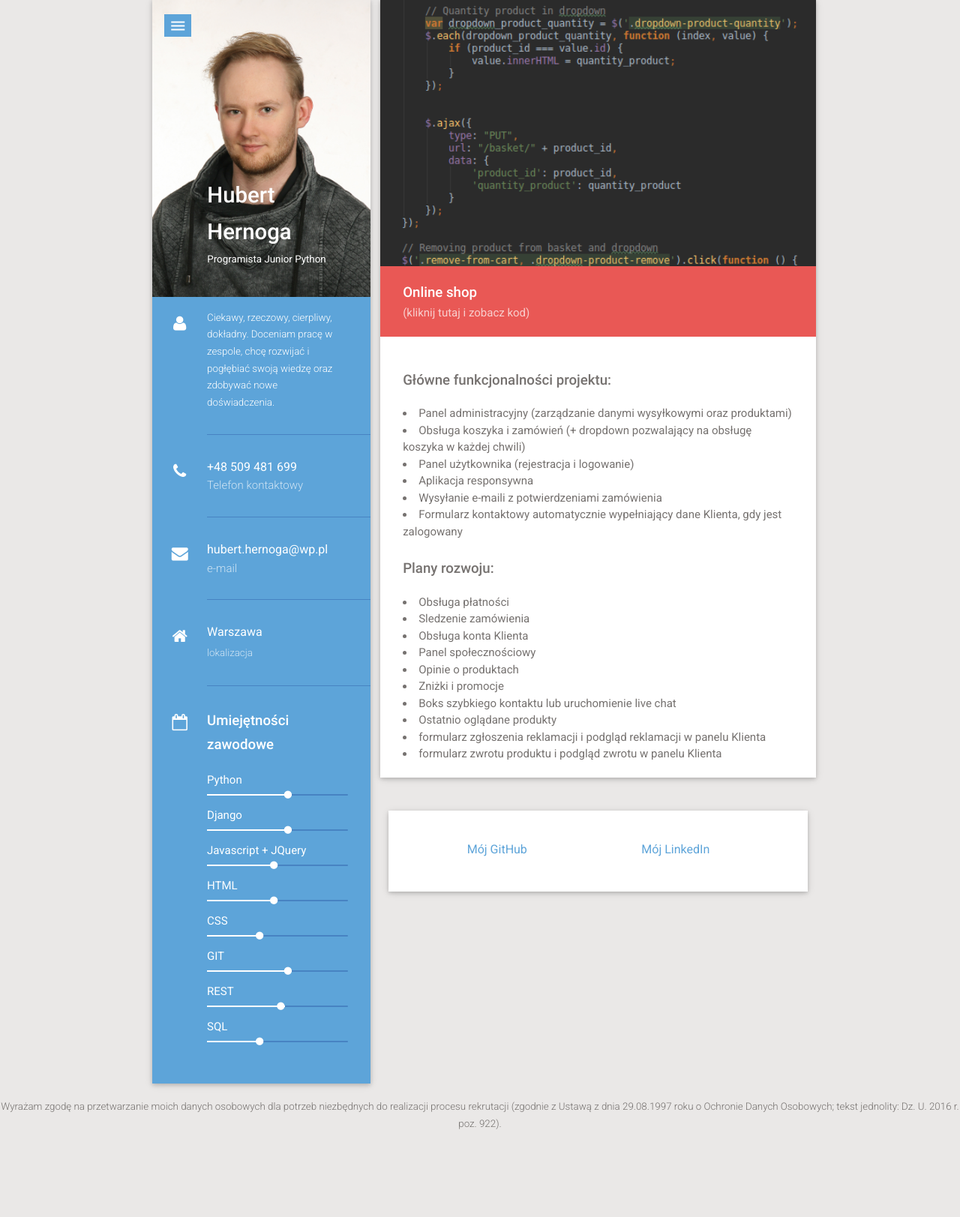
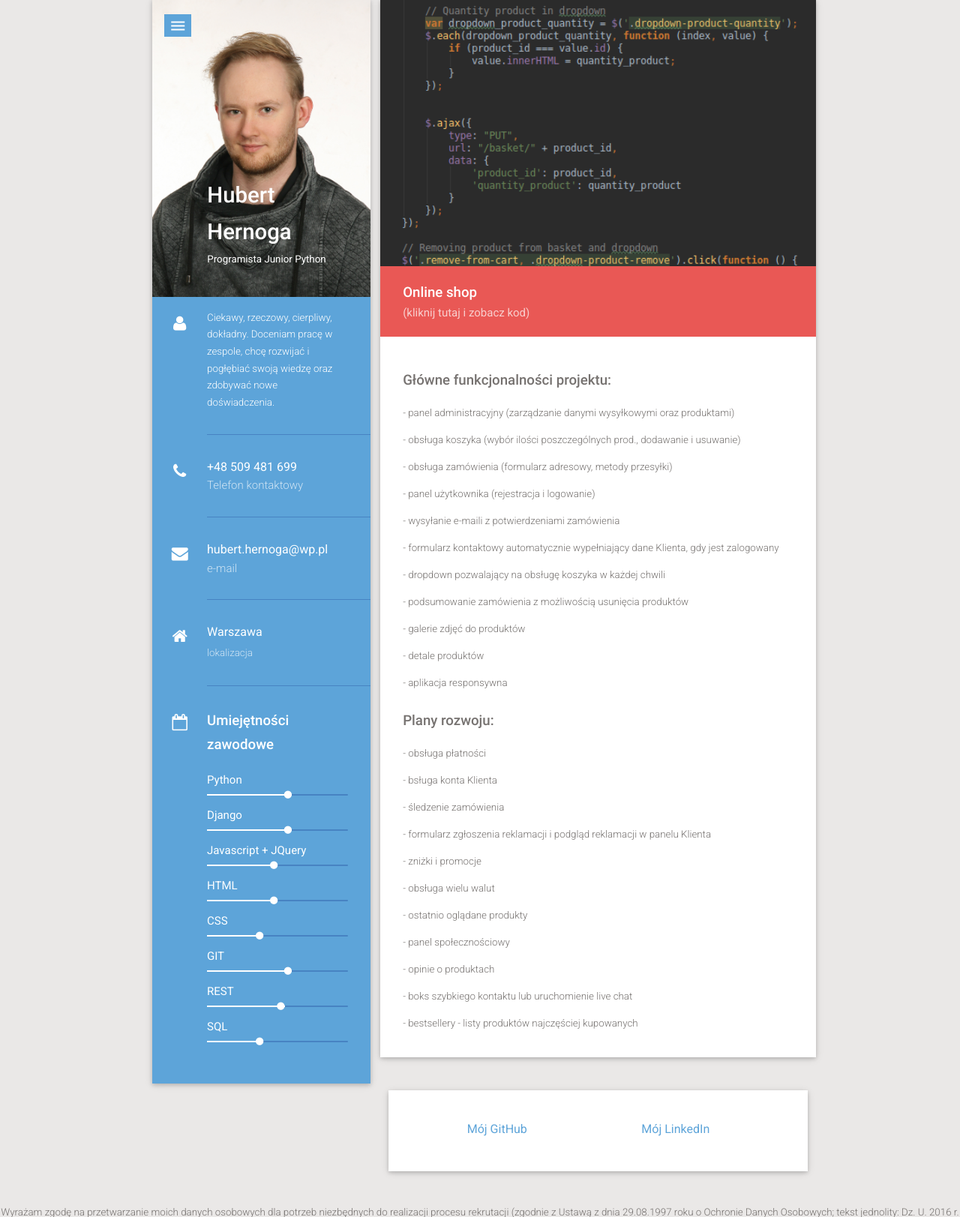
Before and after one commit to hubert-hernoga/my_web_cv, a Django app: page /project_shop/ in a window 1280 px wide. Shown: the part 25-1648 px from the top of the page at 75% size. Before the commit the page ends 1531 px from the top, so only its background shows below. Run offline with Django 3.2, Linux system fonts and the light colour scheme.

Commit message:
Added details about projects

```diff
--- a/cv_maker/templates/multipage/project-shop.html
+++ b/cv_maker/templates/multipage/project-shop.html
@@ -22,42 +22,51 @@
 
                                     <h3>Główne funkcjonalności projektu:</h3>
 
-                                        <li>Panel administracyjny (zarządzanie danymi wysyłkowymi oraz produktami)</li>
+                                        <p>- panel administracyjny (zarządzanie danymi wysyłkowymi oraz produktami)</p>
 
-                                        <li>Obsługa koszyka i zamówień (+ dropdown pozwalający na obsługę koszyka w każdej chwili)</li>
+                                        <p>- obsługa koszyka (wybór ilości poszczególnych prod., dodawanie i usuwanie)</p>
 
-                                        <li>Panel użytkownika (rejestracja i logowanie)</li>
+                                        <p>- obsługa zamówienia (formularz adresowy, metody przesyłki)</p>
 
-                                        <li>Aplikacja responsywna</li>
+                                        <p>- panel użytkownika (rejestracja i logowanie)</p>
 
-                                        <li>Wysyłanie e-maili z potwierdzeniami zamówienia</li>
+                                        <p>- wysyłanie e-maili z potwierdzeniami zamówienia</p>
 
-                                        <li>Formularz kontaktowy automatycznie wypełniający dane Klienta, gdy jest zalogowany</li>
+                                        <p>- formularz kontaktowy automatycznie wypełniający dane Klienta, gdy jest zalogowany</p>
+
+                                        <p>- dropdown pozwalający na obsługę koszyka w każdej chwili</p>
+
+                                        <p>- podsumowanie zamówienia z możliwością usunięcia produktów</p>
+
+                                        <p>- galerie zdjęć do produktów</p>
+
+                                        <p>- detale produktów</p>
+
+                                        <p>- aplikacja responsywna</p>
 
                                     <h3>Plany rozwoju: </h3>
 
-                                        <li>Obsługa płatności</li>
+                                        <p>- obsługa płatności</p>
 
-                                        <li>Sledzenie zamówienia</li>
+                                        <p>- bsługa konta Klienta</p>
 
-                                        <li>Obsługa konta Klienta</li>
+                                        <p>- śledzenie zamówienia</p>
 
-                                        <li>Panel społecznościowy</li>
+                                        <p>- formularz zgłoszenia reklamacji i podgląd reklamacji w panelu Klienta</p>
 
-                                        <li>Opinie o produktach</li>
+                                        <p>- zniżki i promocje</p>
 
-                                        <li>Zniżki i promocje</li>
+                                        <p>- obsługa wielu walut</p>
 
-                                        <li>Boks szybkiego kontaktu lub uruchomienie live chat</li>
+                                        <p>- ostatnio oglądane produkty</p>
 
-                                        <li>Ostatnio oglądane produkty</li>
+                                        <p>- panel społecznościowy</p>
 
-                                        <li>formularz zgłoszenia reklamacji i podgląd reklamacji w panelu Klienta</li>
+                                        <p>- opinie o produktach</p>
 
-                                        <li>formularz zwrotu produktu i podgląd zwrotu w panelu Klienta</li>
+                                        <p>- boks szybkiego kontaktu lub uruchomienie live chat</p>
 
-
-
+                                        <p>- bestsellery - listy produktów najczęściej kupowanych</p>
                                 </div>
                             </div>
                         </div>
```
Also changed, not shown: cv_maker/templates/multipage/project-cv.html (+7 -7 lines).
